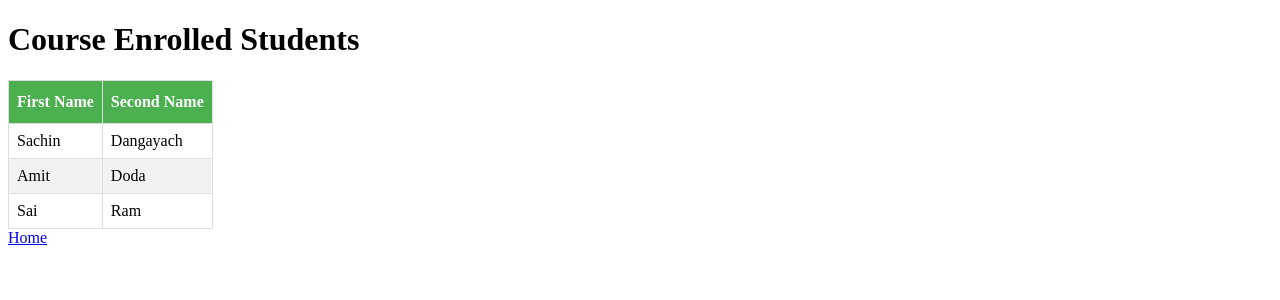
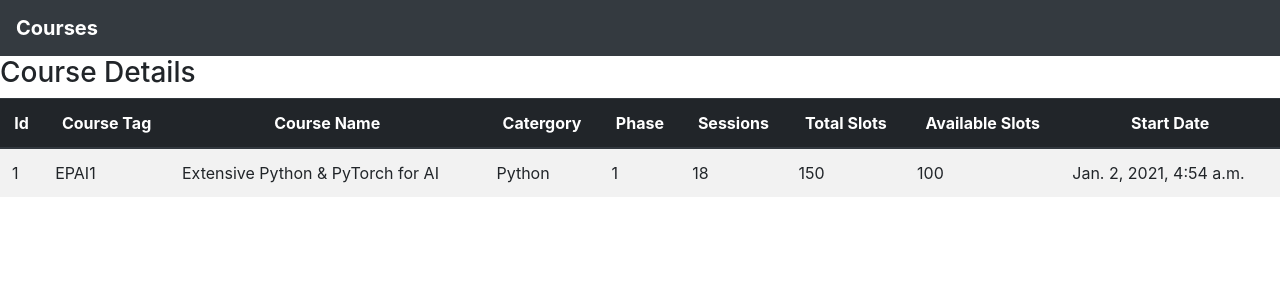
Before and after one commit to SachinDangayach/Learn_Django, a Django app: page /details/1/ in a window 1280 px wide. Shown: the top 300 px of the page. Run offline with Django 3.2, Linux system fonts and the light colour scheme; data comes from the database, SQL or seed files in the repository; some libraries are stand-ins or nearby versions.

Commit message:
Search and course details added

```diff
--- a/lmx_demo/lmx/views.py
+++ b/lmx_demo/lmx/views.py
@@ -4,6 +4,7 @@ from django.views.generic import ListView, CreateView, UpdateView, DeleteView
 from django.urls import  reverse_lazy
 from django.core.paginator import Paginator
 from lmx.forms import CourseStudentDataForm
+from django.db.models import Q
 
 # Create your views here.
 class CourseListView(ListView):
@@ -34,17 +35,30 @@ def addData(request,**kwargs):
     return render(request,'lmx/coursestudentdata_form.html',{'form':form, 'course': course})
 
 def details(request,**kwargs):
+    # course_number = request.GET.get('search')
+    print('pdk',kwargs['pk'])
+    data = Course.objects.filter(id = kwargs['pk'])
+    responseData = []
+    for eachEntry in data:
+        responseData.append(eachEntry)
+    return render(request,'lmx/coursestudentdetails.html',{'course_list':data})
+
+def student_details(request,**kwargs):
+    # course_number = request.GET.get('search')
+    print('pdk',kwargs['pk'])
     data = CourseStudentData.objects.filter(course_id = kwargs['pk'])
     responseData = []
     for eachEntry in data:
         responseData.append(eachEntry)
-    return render(request,'lmx/coursestudentdetails.html',{'data':responseData})
-
-
+    return render(request,'lmx/coursestudentdetails.html',{'course_list':data})
 
 def course_list(request):
-    course = Course.objects.all()
-    paginator = Paginator(course, 3)
+    search_post = request.GET.get('search')
+    if search_post:
+        course = Course.objects.filter(Q(courseName__icontains=search_post))
+    else:
+        course = Course.objects.all()
+    paginator = Paginator(course, 6)
     page_number = request.GET.get('page')
     page_obj = paginator.get_page(page_number)
     return render(request,'lmx/course_list.html', {'course_list': page_obj})
--- a/lmx_demo/static/css/lmx.css
+++ b/lmx_demo/static/css/lmx.css
@@ -1,4 +1,4 @@
-table, th, td{
+/* table, th, td{
   border: 0px solid black;
   border-collapse: collapse;
 }
@@ -18,6 +18,20 @@ th{
   text-align: left;
   background-color: #4CAF50;
   color: white;
+} */
+
+.numberCircle {
+  border-radius: 50%;
+  width: 36px;
+  height: 36px;
+  padding: 8px;
+
+  background: #fff;
+  border: 2px solid #666;
+  color: #666;
+  text-align: center;
+
+  font: 32px Arial, sans-serif;
 }
 
 input[type=text],select {
--- a/lmx_demo/templates/lmx/coursestudentdetails.html
+++ b/lmx_demo/templates/lmx/coursestudentdetails.html
@@ -2,24 +2,49 @@
 {% load static %}
 <html lang="en" dir="ltr">
   <head>
-    <link rel="stylesheet" href="{% static "css/lmx.css" %}"
+    <link rel="stylesheet" href="{% static "css/lmx.css" %}">
+    <link rel="stylesheet" href="https://maxcdn.bootstrapcdn.com/bootstrap/4.0.0/css/bootstrap.min.css" integrity="sha384-Gn5384xqQ1aoWXA+058RXPxPg6fy4IWvTNh0E263XmFcJlSAwiGgFAW/dAiS6JXm" crossorigin="anonymous">
+    <script src="https://code.jquery.com/jquery-3.2.1.slim.min.js" integrity="sha384-KJ3o2DKtIkvYIK3UENzmM7KCkRr/rE9/Qpg6aAZGJwFDMVNA/GpGFF93hXpG5KkN" crossorigin="anonymous"></script>
+    <script src="https://cdnjs.cloudflare.com/ajax/libs/popper.js/1.12.9/umd/popper.min.js" integrity="sha384-ApNbgh9B+Y1QKtv3Rn7W3mgPxhU9K/ScQsAP7hUibX39j7fakFPskvXusvfa0b4Q" crossorigin="anonymous"></script>
+    <script src="https://maxcdn.bootstrapcdn.com/bootstrap/4.0.0/js/bootstrap.min.js" integrity="sha384-JZR6Spejh4U02d8jOt6vLEHfe/JQGiRRSQQxSfFWpi1MquVdAyjUar5+76PVCmYl" crossorigin="anonymous"></script>
     <meta charset="utf-8">
-    <title>Enrolled Students</title>
+    <title>Courses</title>
+    <nav class="navbar navbar-expand-lg navbar-dark bg-dark">
+      <a class="navbar-brand font-weight-bold " href="/">Courses</a>
+
+    </nav>
   </head>
+
   <body>
-    <h1>Course Enrolled Students</h1>
-    <table border="2">
-      <thead>
-        <th>First Name</th>
-        <th>Second Name</th>
+    <h3 >Course Details</h3>
+    <table class="table table-striped table-hover">
+      <thead class="thead-dark text-center">
+        <th>Id</th>
+        <th>Course Tag</th>
+        <th>Course Name</th>
+        <th>Catergory</th>
+        <th>Phase</th>
+        <th>Sessions</th>
+        <th>Total Slots</th>
+        <th>Available Slots</th>
+        <th>Start Date</th>
       </thead>
-      {% for eachEntry in data%}
+      {% for course in course_list %}
+      <tbody>
       <tr>
-        <td>{{eachEntry.firstName}}</td>
-        <td>{{eachEntry.lastName}}</td>
+        <td>{{course.id}}</td>
+        <td>{{course.courseTag}}</td>
+        <td>{{course.courseName}}</td>
+        <td>{{course.categoryName}}</td>
+        <td>{{course.phaseName}}</td>
+        <td>{{course.sessionCount}}</td>
+        <td>{{course.total_slots}}</td>
+        <td>{{course.available_slots}}</td>
+        <td>{{course.startDateTime}}</td>
       </tr>
-      {%endfor%}
+      </tbody>
+      {% endfor %}
     </table>
-    <a href="/">Home</a>
+
   </body>
 </html>
```
Also changed, not shown: lmx_demo/templates/lmx/course_list.html (+68 -17 lines).
